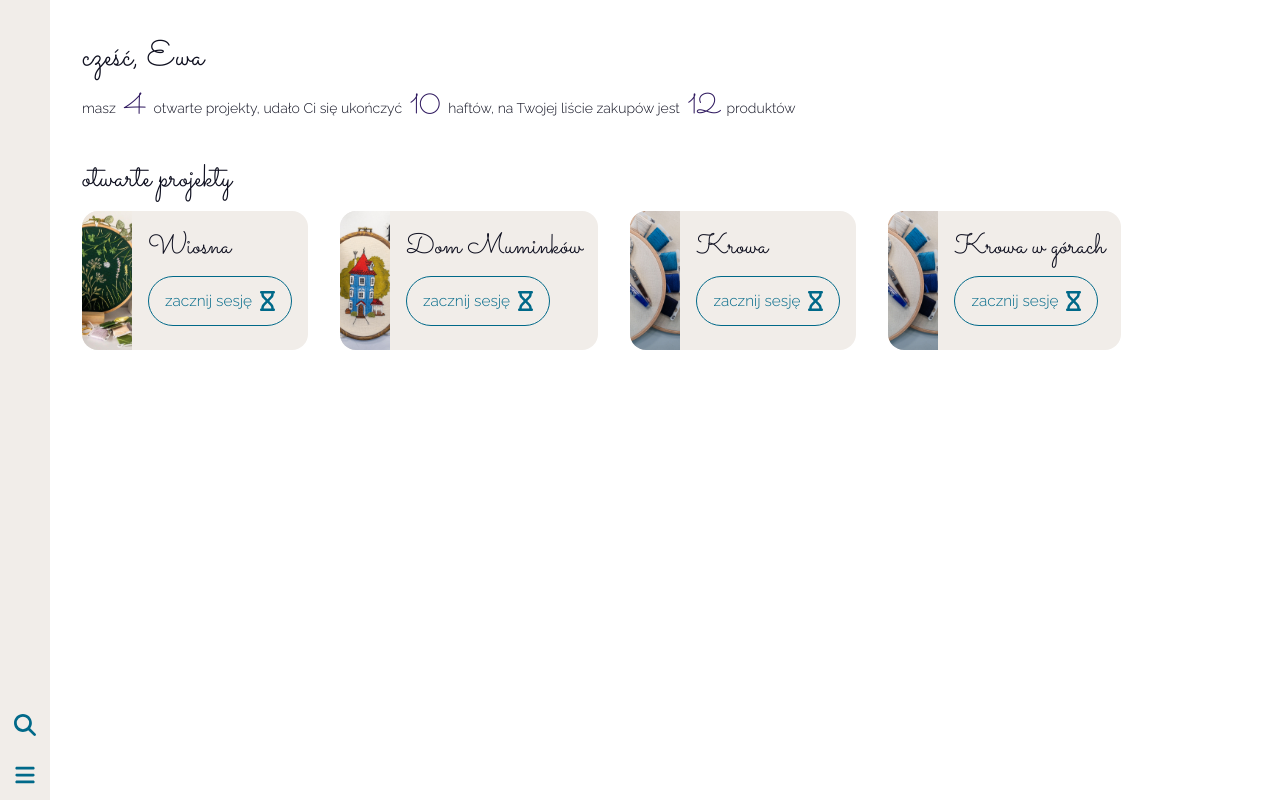
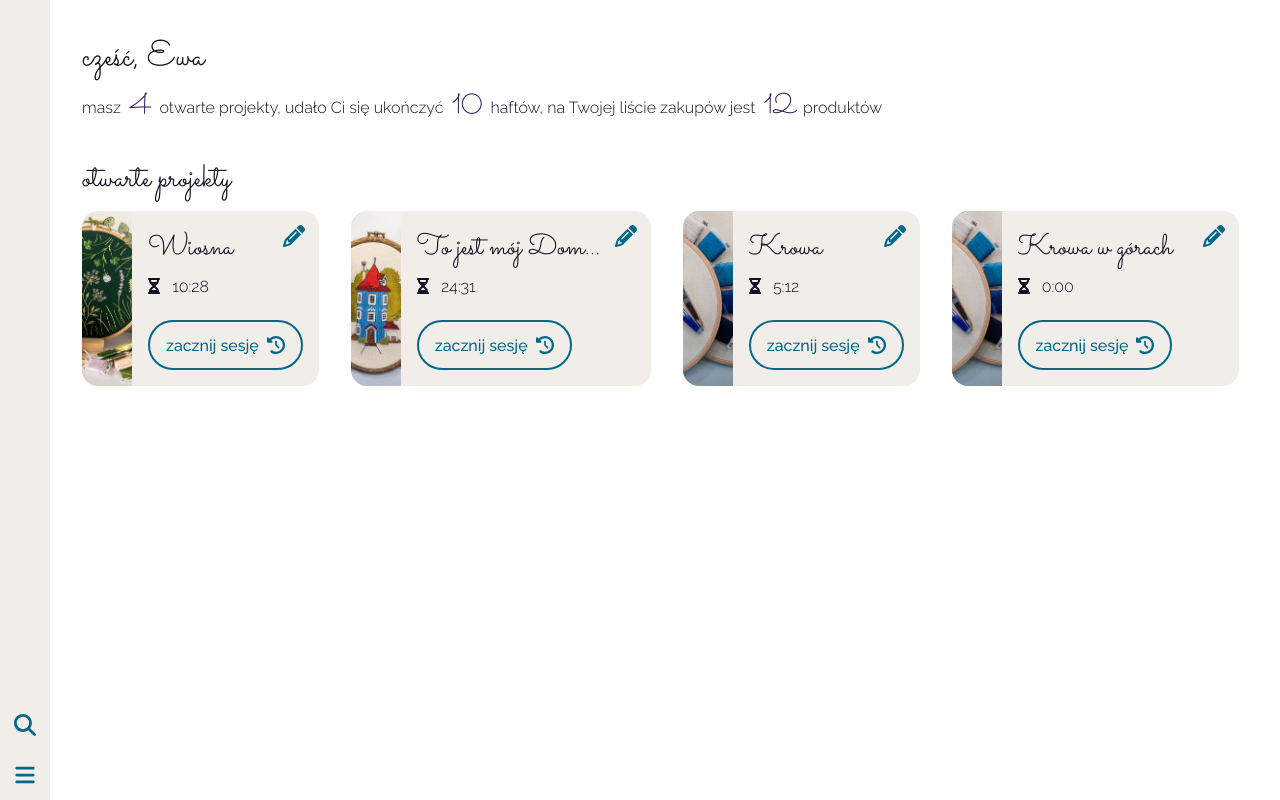
Before and after one commit to edworczak/embroiderers-essential, a React (Vite) app: page / in a window 1280 px wide. Built offline with nearby package versions, Linux system fonts and the light colour scheme.

Commit message:
updated project

```diff
--- a/src/App.styled.jsx
+++ b/src/App.styled.jsx
@@ -4,8 +4,6 @@ import styled from "styled-components";
 import { theme } from "./shared-styles/theme.styled";
 
 export const GlobalStyles = createGlobalStyle`
-  @import url('https://fonts.googleapis.com/css2?family=Raleway:wght@300;500&family=Sacramento&display=swap');
-
     body {
         background: ${theme.colours.white};
       color: ${theme.typography.colours.body};
@@ -20,7 +18,7 @@ export const GlobalStyles = createGlobalStyle`
     }
 
     p {
-      margin-bottom: ${theme.sizes.spacings.small};
+      margin: 0 0 ${theme.sizes.spacings.small};
     }
 
     h1, h2, h3 {
@@ -58,7 +56,7 @@ export const GlobalStyles = createGlobalStyle`
       color: ${theme.colours.CTA};
       cursor: pointer;
       font-family: ${theme.typography.fontFamily};
-      font-weight: ${theme.typography.fontWeight.default};
+      font-weight: ${theme.typography.fontWeight.bold};
       transition: ${theme.decorations.transition};
 
       path {
@@ -67,13 +65,7 @@ export const GlobalStyles = createGlobalStyle`
 
       &:hover,
       &:focus {
-        background: ${theme.colours.CTAHover};
-        border-color: ${theme.colours.CTAHover};
-        color: ${theme.colours.white};
-
-        path {
-          color: ${theme.colours.white};
-        }
+        cursor: pointer;
       }
     }
 `;
--- a/src/components/icon-button/icon-button.styled.jsx
+++ b/src/components/icon-button/icon-button.styled.jsx
@@ -6,10 +6,10 @@ export const IconButtonStyled = styled.button`
 	align-items: center;
 	background: transparent;
 	border: ${(props) =>
-		props.$border ? `1px solid ${theme.colours.CTA}` : "none"};
+		props.$border ? `2px solid ${theme.colours.CTA}` : "none"};
 	color: ${theme.typography.colours.link};
 	display: flex;
-	font-size: 1.1em;
+	font-size: ${theme.typography.fontSize.default};
 	height: 50px;
 	justify-content: center;
 	padding: 14px;
@@ -20,6 +20,17 @@ export const IconButtonStyled = styled.button`
 		css`
 			border-radius: 25px;
 			padding: 14px ${theme.sizes.spacings.default};
+
+			&:hover,
+			&:focus {
+				background: ${theme.colours.CTAHover};
+				border-color: ${theme.colours.CTAHover};
+				color: ${theme.colours.white};
+
+				path {
+					color: ${theme.colours.white};
+				}
+			}
 		`}
 
 	span {
--- a/src/components/project-button/project-button.jsx
+++ b/src/components/project-button/project-button.jsx
@@ -1,13 +1,16 @@
-import { faHourglass } from "@fortawesome/free-solid-svg-icons";
+import {faClockRotateLeft, faHourglass, faHourglassHalf, faPencil} from "@fortawesome/free-solid-svg-icons";
 import PropTypes from "prop-types";
 
 import IconButton from "../icon-button/icon-button";
 import {
+	ActionWrapper,
 	ProjectButtonStyled,
 	ProjectImage,
 	ProjectInfoWrapper,
-	ProjectTitle,
+	ProjectTitle, ProjectTitleWrapper, Timer,
 } from "./project-button.styled";
+import {theme} from "../../shared-styles/theme.styled";
+import {FontAwesomeIcon} from "@fortawesome/react-fontawesome";
 
 const ProjectButton = ({ project }) => {
 	const projectImage = project.img
@@ -16,10 +19,16 @@ const ProjectButton = ({ project }) => {
 
 	return (
 		<ProjectButtonStyled>
+			<IconButton icon={faPencil} />
 			<ProjectImage $projectImage={projectImage} />
 			<ProjectInfoWrapper>
-				<ProjectTitle>{project.name}</ProjectTitle>
-				<IconButton icon={faHourglass} text={"zacznij sesję"} border={true} />
+				<ProjectTitleWrapper>
+					<ProjectTitle>{project.name}</ProjectTitle>
+					<Timer><FontAwesomeIcon icon={faHourglassHalf} color={theme.colours.dark} /> {project.time}</Timer>
+				</ProjectTitleWrapper>
+				<ActionWrapper>
+					<IconButton icon={faClockRotateLeft} text={"zacznij sesję"} border={true} />
+				</ActionWrapper>
 			</ProjectInfoWrapper>
 		</ProjectButtonStyled>
 	);
--- a/src/components/project-button/project-button.styled.jsx
+++ b/src/components/project-button/project-button.styled.jsx
@@ -9,7 +9,14 @@ export const ProjectButtonStyled = styled.div`
 	flex-shrink: 0;
 	margin: 0 ${theme.sizes.spacings.default};
 	overflow: hidden;
+	position: relative;
 	width: auto;
+
+	> button {
+		position: absolute;
+		right: 0;
+		top: 0;
+	}
 `;
 
 export const ProjectImage = styled.a`
@@ -17,19 +24,46 @@ export const ProjectImage = styled.a`
 		`url(${props.$projectImage})` || theme.colours.kashmir};
 	background-position: center;
 	background-size: cover;
+	flex-shrink: 0;
 	height: 100%;
 	position: relative;
 	width: 50px;
 `;
 
 export const ProjectInfoWrapper = styled.div`
+	display: flex;
+	flex-direction: column;
+	justify-content: space-between;
+	max-width: 250px;
 	padding: ${theme.sizes.spacings.default};
+`;
 
-	button {
-		margin-bottom: ${theme.sizes.spacings.small};
+export const ProjectTitleWrapper = styled.a`
+	flex-grow: 1;
+	margin-right: 50px;
+	padding-bottom: ${theme.sizes.spacings.default};
+	width: calc(100% - 34px);
+`;
+
+export const ProjectTitle = styled.h3`
+	color: ${theme.colours.dark};
+	margin-bottom: ${theme.sizes.spacings.small};
+	overflow: hidden;
+	text-overflow: ellipsis;
+	white-space: nowrap;
+`;
+
+export const Timer = styled.p`
+	color: ${theme.colours.dark};
+	margin-bottom: ${theme.sizes.spacings.small};
+
+	svg {
+		margin-right: ${theme.sizes.spacings.small};
 	}
 `;
 
-export const ProjectTitle = styled.h3`
-	margin-bottom: ${theme.sizes.spacings.small};
+export const ActionWrapper = styled.div`
+	button {
+		width: auto;
+	}
 `;
--- a/src/data/dummyUser.jsx
+++ b/src/data/dummyUser.jsx
@@ -28,7 +28,7 @@ const dummyUser = {
 		},
 		prj0004: {
 			id: "prj0004",
-			name: "Dom Muminków",
+			name: "To jest mój Dom Muminków",
 			startDate: "10.01.2023",
 			time: "24:31",
 			img: new URL("../assets/img/demo/prj0004.jpeg", import.meta.url),
@@ -42,6 +42,7 @@ const dummyUser = {
 		prj0006: {
 			id: "prj0006",
 			name: "Krowa w górach",
+			time: "0:00",
 		},
 	},
 	shoppingList: {
--- a/src/index.html
+++ b/src/index.html
@@ -3,6 +3,9 @@
 	<head>
 		<meta charset="UTF-8" />
 		<meta name="viewport" content="width=device-width, initial-scale=1.0" />
+		<link rel="preconnect" href="https://fonts.googleapis.com">
+		<link rel="preconnect" href="https://fonts.gstatic.com" crossorigin>
+		<link href="https://fonts.googleapis.com/css2?family=Raleway:wght@300;500&family=Sacramento&display=swap" rel="stylesheet">
 		<title>Embroiderer Essential</title>
 	</head>
 
--- a/src/shared-styles/partials/typography.styled.jsx
+++ b/src/shared-styles/partials/typography.styled.jsx
@@ -9,10 +9,10 @@ export const typography = {
 	fontFamily: "'Raleway', sans-serif",
 	fontFamilyHeader: "'Sacramento', cursive",
 	fontSize: {
-		default: "14px",
-		h1: "2.5em",
-		h2: "2.3em",
-		h3: "2em",
+		default: "16px",
+		h1: "2.2em",
+		h2: "2em",
+		h3: "1.8em",
 	},
 	fontWeight: {
 		default: 300,
```
